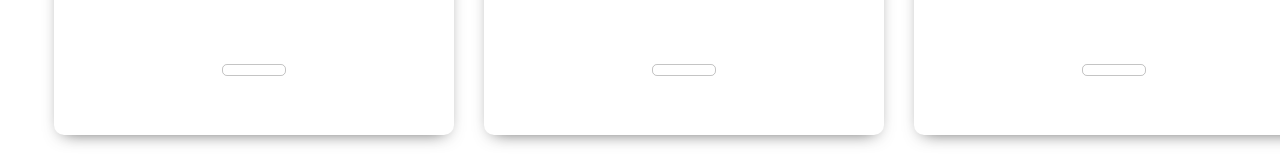
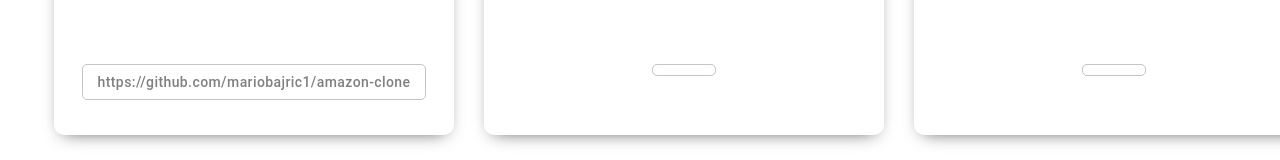
Before and after one commit to mariobajric1/portfolio, a Next.js app: page /Projects in a window 1280 px wide. Shown: the part 1011-1171 px from the top of the page. Built offline with nearby package versions, Linux system fonts and the light colour scheme.

Commit message:
amazon clone link

```diff
--- a/pages/Projects.jsx
+++ b/pages/Projects.jsx
@@ -37,9 +37,11 @@ const ProjectsPage = () => {
         </div>
         <div className={styles.projectCards}>
           <ProjectCard
+            href="https://amzn-65993.web.app/"
             src="https://morningtick.com/wp-content/uploads/2020/03/Amazon-will-allow-voice-searches-from-now-on.jpg"
             title="Amazon Clone"
             description="React-App powered by Google's Search API"
+            gitLink="https://github.com/mariobajric1/amazon-clone"
           />
           <ProjectCard
             src="https://play-lh.googleusercontent.com/aZrXAunkovhf0630Ykz1A7h2rzFX_dErd6fRiB7fNKU_DkNtetTquEra1bjc3sR2kLs"
```
